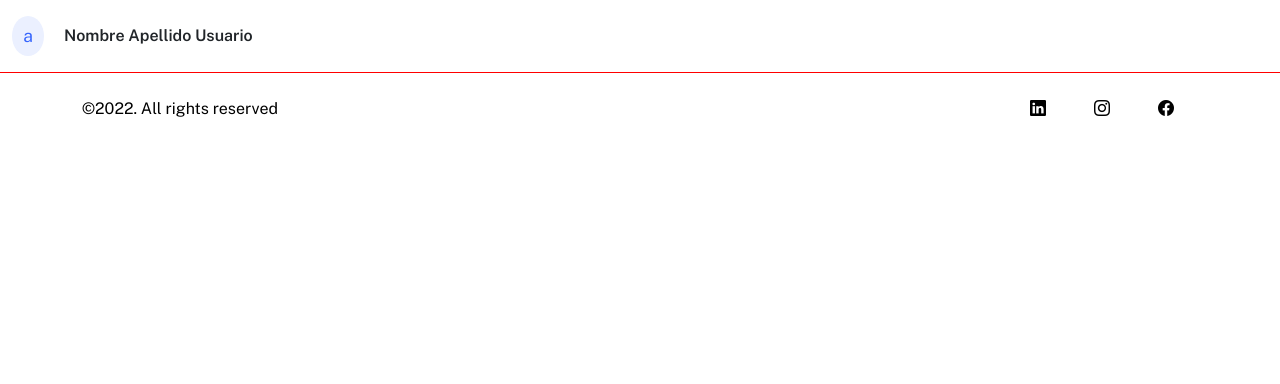
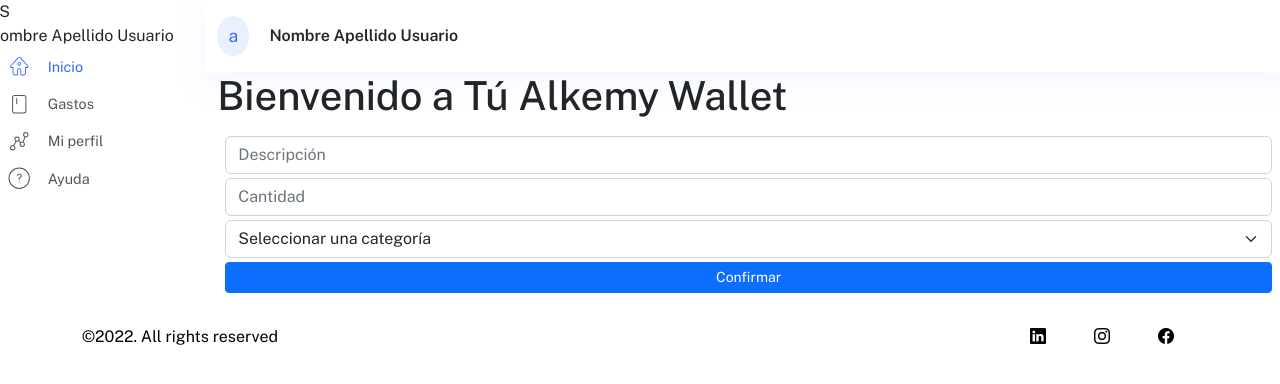
Before and after one commit to ThiagoLopezA/Skill-Up-JS-Front-02, a React app: page / in a window 1280 px wide. Shown: the top 384 px of the page. Built offline with nearby package versions, Linux system fonts and the light colour scheme; the HTML template or start-up script is replaced by a standard one.

Commit message:
feat(navbar): menu structure for big devices (empty)

```diff
--- a/src/Components/Navbar/ClientLayout.jsx
+++ b/src/Components/Navbar/ClientLayout.jsx
@@ -5,10 +5,15 @@
 
 export default function ClientLayout({ children }) {
   return (
-    <>
-      <Topbar />
-      {/* <AsideNavbar /> */}
-    </>
+    <div className="row d-flex flex-row">
+      <div className="d-none d-md-flex col-md-2 p-0">
+        <AsideNavbar />
+      </div>
+      <div className="col-12 col-md-10 p-0">
+        <Topbar />
+        <div className="container-fluid">{children}</div>
+      </div>
+    </div>
     // <nav className="navbar navbar-expand-lg bg-light">
     //   <div className="container-fluid">
     //     <a className="navbar-brand" href="#">
--- a/src/Components/Navbar/components/AsideNavbar/AsideNavbar.jsx
+++ b/src/Components/Navbar/components/AsideNavbar/AsideNavbar.jsx
@@ -1,5 +1,128 @@
 import React from "react";
+import styles from "./AsideNavbar.module.css";
+import NavbarButton from "../NavbarButton/NavbarButton";
 
 export default function AsideNavbar() {
-  return <div>AsideNavbar</div>;
+  const homeIcon = (
+    <svg
+      width="1.7em"
+      height="1.7em"
+      viewBox="0 0 24 24"
+      xmlns="http://www.w3.org/2000/svg"
+      xmlnsXlink="http://www.w3.org/1999/xlink"
+    >
+      <defs>
+        <path
+          d="M11.971 10.503a.93.93 0 00.923-.937.93.93 0 00-.923-.937.93.93 0 00-.923.937.93.93 0 00.923.937zm0 .857c-.984 0-1.78-.804-1.78-1.794s.796-1.795 1.78-1.795c.983 0 1.78.805 1.78 1.795 0 .99-.797 1.794-1.78 1.794zm-6.499 2.268H4.241c-1.112 0-1.654-1.365-.873-2.117l7.097-7.801a2.382 2.382 0 013.393 0l6.78 7.801c.773.781.226 2.117-.872 2.117H18.47v5.324A2.05 2.05 0 0116.42 21h-2.068a1.237 1.237 0 01-1.233-1.241v-3.777c0-.682-.343-1.06-1.148-1.06-.82 0-1.162.369-1.149 1.051.006.311.008.94.007 1.796a499.556 499.556 0 01-.007 1.99c0 .684-.55 1.24-1.232 1.24H7.522a2.048 2.048 0 01-2.05-2.047v-5.324zM11.086 4.3l-7.103 7.808c-.248.24-.08.662.258.662h1.66c.236 0 .428.192.428.429v5.753c0 .658.533 1.19 1.193 1.19H9.59a.38.38 0 00.376-.386 520.294 520.294 0 00.006-1.989c.002-.849 0-1.474-.006-1.777-.022-1.152.695-1.925 2.005-1.925 1.297 0 2.005.778 2.005 1.917v3.777c0 .213.17.384.376.384h2.068c.66 0 1.194-.534 1.194-1.191v-5.753c0-.237.191-.429.428-.429h1.724c.334 0 .503-.414.245-.676l-6.77-7.79a1.523 1.523 0 00-2.155-.004z"
+          id="HomeOutlinedIcon_7952408621842264_a"
+        ></path>
+      </defs>
+      <use
+        fill="currentColor"
+        fill-rule="nonzero"
+        xlinkHref="#HomeOutlinedIcon_7952408621842264_a"
+      ></use>
+    </svg>
+  );
+
+  const expensesIcon = (
+    <svg
+      width="1.7em"
+      height="1.7em"
+      viewBox="0 0 24 24"
+      xmlns="http://www.w3.org/2000/svg"
+      xmlnsXlink="http://www.w3.org/1999/xlink"
+    >
+      <defs>
+        <path
+          d="M18.682 18C19.41 18 20 17.384 20 16.625v-9.25C20 6.62 19.406 6 18.682 6H5.318C4.59 6 4 6.616 4 7.375v9.25C4 17.385 4.59 18 5.318 18h13.364zm.087 1H5.23C4 19 3 17.96 3 16.676V7.324C3 6.041 4 5 5.231 5H18.77C19.997 5 21 6.045 21 7.324v9.352C21 17.959 20 19 18.769 19zM6.5 15h5a.5.5 0 100-1h-5a.5.5 0 100 1z"
+          id="CardOutlinedIcon_31959285949580396_a"
+        ></path>
+      </defs>
+      <use
+        fill="currentColor"
+        transform="rotate(90 12 12)"
+        xlinkHref="#CardOutlinedIcon_31959285949580396_a"
+        fill-rule="evenodd"
+      ></use>
+    </svg>
+  );
+
+  const helpIcon = (
+    <svg
+      width="1.7em"
+      height="1.7em"
+      viewBox="0 0 24 24"
+      xmlns="http://www.w3.org/2000/svg"
+      xmlnsXlink="http://www.w3.org/1999/xlink"
+    >
+      <defs>
+        <path
+          d="M12 1.5c5.799 0 10.5 4.702 10.5 10.5 0 5.8-4.7 10.5-10.5 10.5-5.798 0-10.5-4.701-10.5-10.5C1.5 6.202 6.202 1.5 12 1.5zm0 1a9.5 9.5 0 100 19 9.5 9.5 0 000-19zM12 15a.5.5 0 110 1 .5.5 0 010-1zm.21-7.67c1.407 0 2.273 1.042 2.273 2.1 0 .946-.333 1.432-1.179 2.135l-.052.044c-.672.559-.87.856-.87 1.516a.5.5 0 11-1 0c0-1.026.353-1.554 1.23-2.285l.052-.043c.639-.532.819-.794.819-1.367 0-.542-.463-1.1-1.272-1.1-.427 0-.787.19-1.092.52a2.123 2.123 0 00-.372.543.5.5 0 01-.917-.4c.095-.217.275-.518.554-.82.48-.521 1.09-.843 1.827-.843z"
+          id="HelpCircleOutlinedIcon_5960557062750991_a"
+        ></path>
+      </defs>
+      <use
+        fill="currentColor"
+        fill-rule="nonzero"
+        xlinkHref="#HelpCircleOutlinedIcon_5960557062750991_a"
+      ></use>
+    </svg>
+  );
+
+  const userIcon = (
+    <svg
+      width="1.7em"
+      height="1.7em"
+      viewBox="0 0 24 24"
+      xmlns="http://www.w3.org/2000/svg"
+      xmlnsXlink="http://www.w3.org/1999/xlink"
+    >
+      <defs>
+        <path
+          d="M18.374 7.25a1.626 1.626 0 010-3.25C19.27 4 20 4.73 20 5.625c0 .896-.73 1.625-1.626 1.625m-3.398 9.35a1.627 1.627 0 01-1.626-1.625 1.626 1.626 0 111.626 1.625M8.25 9.876a1.626 1.626 0 013.25 0 1.626 1.626 0 01-3.25 0M5.625 20a1.626 1.626 0 010-3.25c.896 0 1.625.73 1.625 1.625 0 .896-.729 1.625-1.625 1.625M18.374 3a2.627 2.627 0 00-2.624 2.625c0 .962.525 1.795 1.299 2.253l-1.613 4.518a2.676 2.676 0 00-.46-.046 2.62 2.62 0 00-1.469.45l-1.457-1.457a2.61 2.61 0 00.45-1.467A2.629 2.629 0 009.875 7.25 2.629 2.629 0 007.25 9.875c0 .846.409 1.59 1.032 2.072l-1.956 3.91a2.579 2.579 0 00-.701-.107A2.628 2.628 0 003 18.375 2.629 2.629 0 005.625 21a2.628 2.628 0 002.625-2.625 2.61 2.61 0 00-1.029-2.07l1.956-3.91c.223.063.455.106.698.106.544 0 1.049-.166 1.469-.45l1.456 1.456c-.284.42-.45.925-.45 1.469a2.628 2.628 0 002.626 2.624 2.628 2.628 0 002.624-2.625 2.62 2.62 0 00-1.232-2.216l1.622-4.548c.127.02.253.04.384.04A2.629 2.629 0 0021 5.626 2.628 2.628 0 0018.374 3"
+          id="InvestmentsOutlinedIcon_14857814924797785_a"
+        ></path>
+      </defs>
+      <use
+        fill="currentColor"
+        xlinkHref="#InvestmentsOutlinedIcon_14857814924797785_a"
+        fill-rule="evenodd"
+      ></use>
+    </svg>
+  );
+
+  const menuIcon = (
+    <svg
+      width="1.5em"
+      height="1.5em"
+      aria-hidden="true"
+      aria-label="menu"
+      focusable="false"
+      viewBox="0 0 24 24"
+      class="c-pEEFS c-pEEFS-bfAFXs-size-md"
+    >
+      <path
+        fill-rule="evenodd"
+        clip-rule="evenodd"
+        d='M3 19h18v-1H3v1Zm0-6h18v-1H3v1Zm0-7v1h18V6H3Z",",M3 19h18v-1H3v1Zm0-6h18v-1H3v1Zm0-7v1h18V6H3Z'
+      ></path>
+    </svg>
+  );
+  return (
+    <section className={`${styles.menu_wrapper}`}>
+      <div className={`${styles.menu}`}>
+        <div className={`${styles.menu_header}`}>
+          <div className={`${styles.avatar}`}>US</div>
+          <span className={`${styles.username}`}>Nombre Apellido Usuario</span>
+        </div>
+        <NavbarButton icon={homeIcon} active>
+          Inicio
+        </NavbarButton>
+        <NavbarButton icon={expensesIcon}> Gastos</NavbarButton>
+        <NavbarButton icon={userIcon}> Mi perfil</NavbarButton>
+        <NavbarButton icon={helpIcon}> Ayuda</NavbarButton>
+      </div>
+    </section>
+  );
 }
--- /dev/null
+++ b/src/Components/Navbar/components/AsideNavbar/AsideNavbar.module.css
@@ -0,0 +1,3 @@
+.menu_wrapper {
+    width: 100%;
+}
--- a/src/Components/Navbar/components/Topbar/Topbar.module.css
+++ b/src/Components/Navbar/components/Topbar/Topbar.module.css
@@ -76,6 +76,6 @@
 
 @media (min-width: 768px){
    .topbar{
-    border-bottom: 1px red solid;
+        box-shadow: rgba(231, 238, 255, 0.5) 0px 8px 20px 0px;
    }
 }
```
Also changed, not shown: 1 other file (tests, documents, lock files or other folders).
